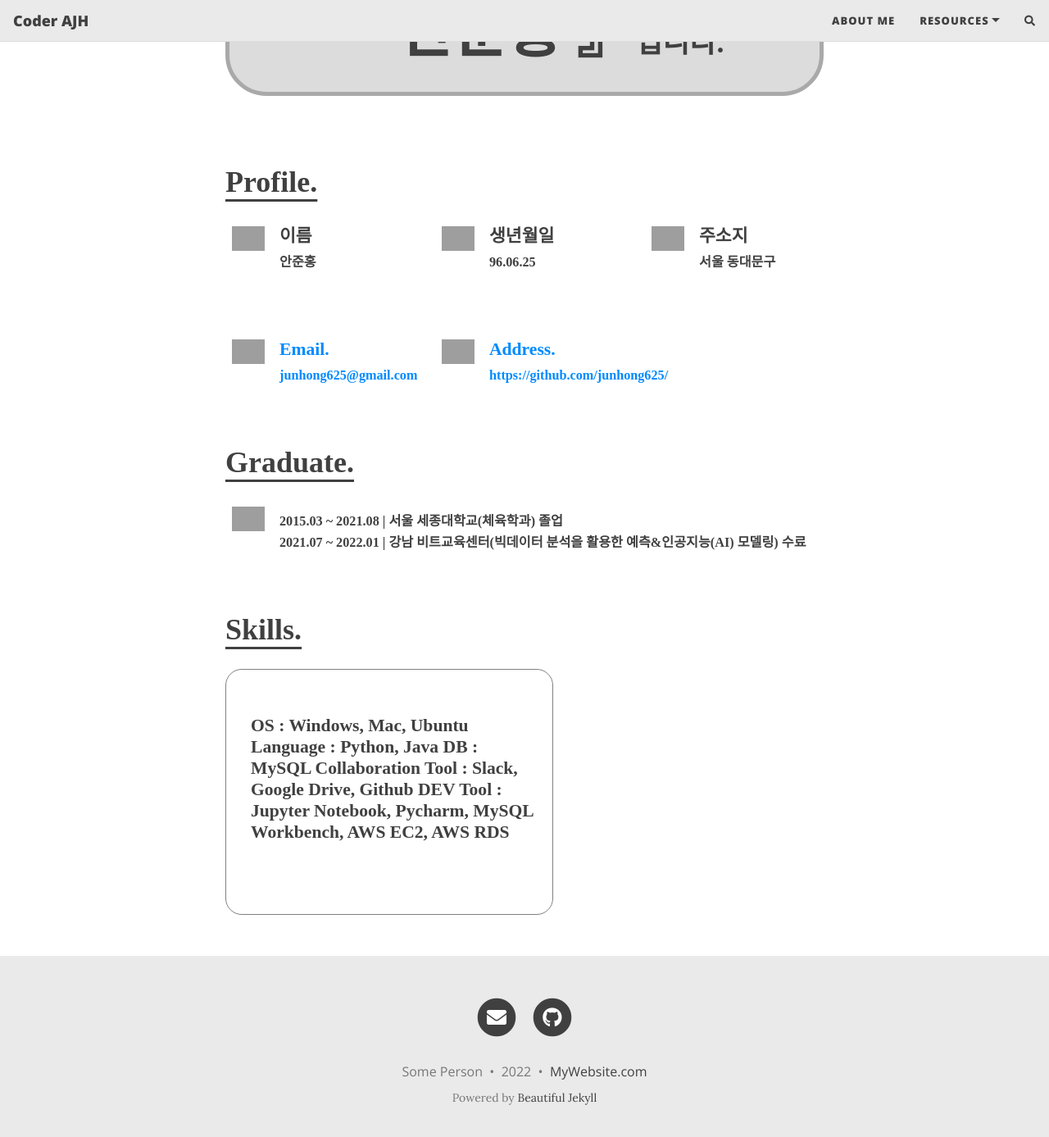
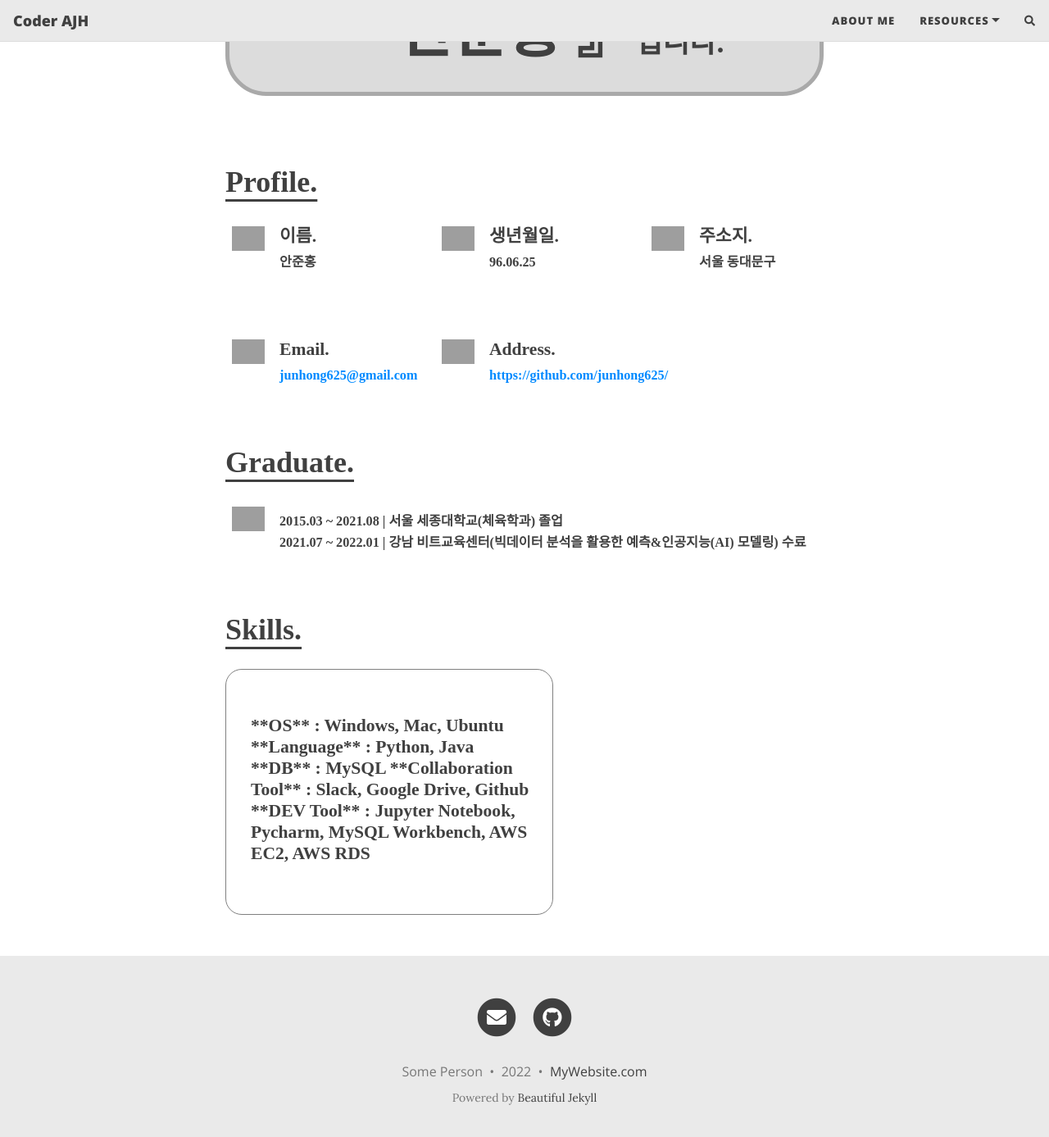
Before and after one commit to junhong625/junhong625.github.io, a Jekyll site: the page built from aboutme.md, in a window 1280 px wide and 1400 px high, scrolled down 470 px. Shown: the top 1387 px of the window at 82% size. Built offline with Jekyll 4.4.1, drawn with Linux system fonts in a browser that asks for light colours; nearby versions of some CDN libraries; comment, search, counter and statistics services are not loaded; grey boxes are pictures that could not be loaded.

Commit message:
Update aboutme.md

```diff
--- a/aboutme.md
+++ b/aboutme.md
@@ -24,19 +24,19 @@ Profile.
     <img src="https://user-images.githubusercontent.com/83000975/153437869-0da80e9c-e935-418e-8e62-b9b36869980a.png" height=30 weight=30>
 </div>
 <div class="text" style="width: 200px;">
-이름 <br> <sub>안준홍</sub>
+이름. <br> <sub>안준홍</sub>
 </div>
 <div class="box">
     <img src="https://user-images.githubusercontent.com/83000975/153437871-1d7331fe-6613-467c-a9c1-2ef092fc3848.jpg" height=30 weight=30>
 </div>
 <div class="text" style="width: 200px;">
-생년월일 <br> <sub>96.06.25</sub>
+생년월일. <br> <sub>96.06.25</sub>
 </div>
 <div class="box">
     <img src="https://user-images.githubusercontent.com/83000975/153437873-509a68c4-1b8b-4db3-86f6-2fcce08a6bb1.jpg" height=30 weight=30>
 </div>
 <div class="text">
-주소지 <br> <sub>서울 동대문구</sub>
+주소지. <br> <sub>서울 동대문구</sub>
 </div>
 
 <br>
@@ -48,8 +48,10 @@ Profile.
 <img src="https://user-images.githubusercontent.com/83000975/153439370-563972e4-8f2e-4c18-b96c-ab68029fcf90.jpg" height=30 weight=30>
 </div>
 <div class="text" style="width: 200px;">
+Email.
 <a href="mailto:junhong625@gmail.com">
-Email. <br><sub>junhong625@gmail.com</sub>
+<br>
+<sub>junhong625@gmail.com</sub>
 </a>
 </div>
 
@@ -57,8 +59,10 @@ Email. <br><sub>junhong625@gmail.com</sub>
 <img src="https://user-images.githubusercontent.com/83000975/153437867-846e0d81-5823-4999-ad16-811114ac7322.jpg" height=30 weight=30>
 </div>
 <div class="text">
+Address.
 <a href="https://github.com/junhong625/">
-Address. <br><sub>https://github.com/junhong625/</sub>
+<br>
+<sub>https://github.com/junhong625/</sub>
 </a>
 </div>
 
@@ -89,10 +93,11 @@ Skills.
 
 <div style="float: left; padding: 20px; border:1px solid gray; height:300px; width:400px; border-radius: 20px;">
 <p class="text">
-OS : Windows, Mac, Ubuntu
-Language : Python, Java
-DB : MySQL
-Collaboration Tool : Slack, Google Drive, Github
-DEV Tool : Jupyter Notebook, Pycharm, MySQL Workbench, AWS EC2, AWS RDS
+
+**OS** : Windows, Mac, Ubuntu
+**Language** : Python, Java
+**DB** : MySQL
+**Collaboration Tool** : Slack, Google Drive, Github
+**DEV Tool** : Jupyter Notebook, Pycharm, MySQL Workbench, AWS EC2, AWS RDS
 </p>
 </div>
```
